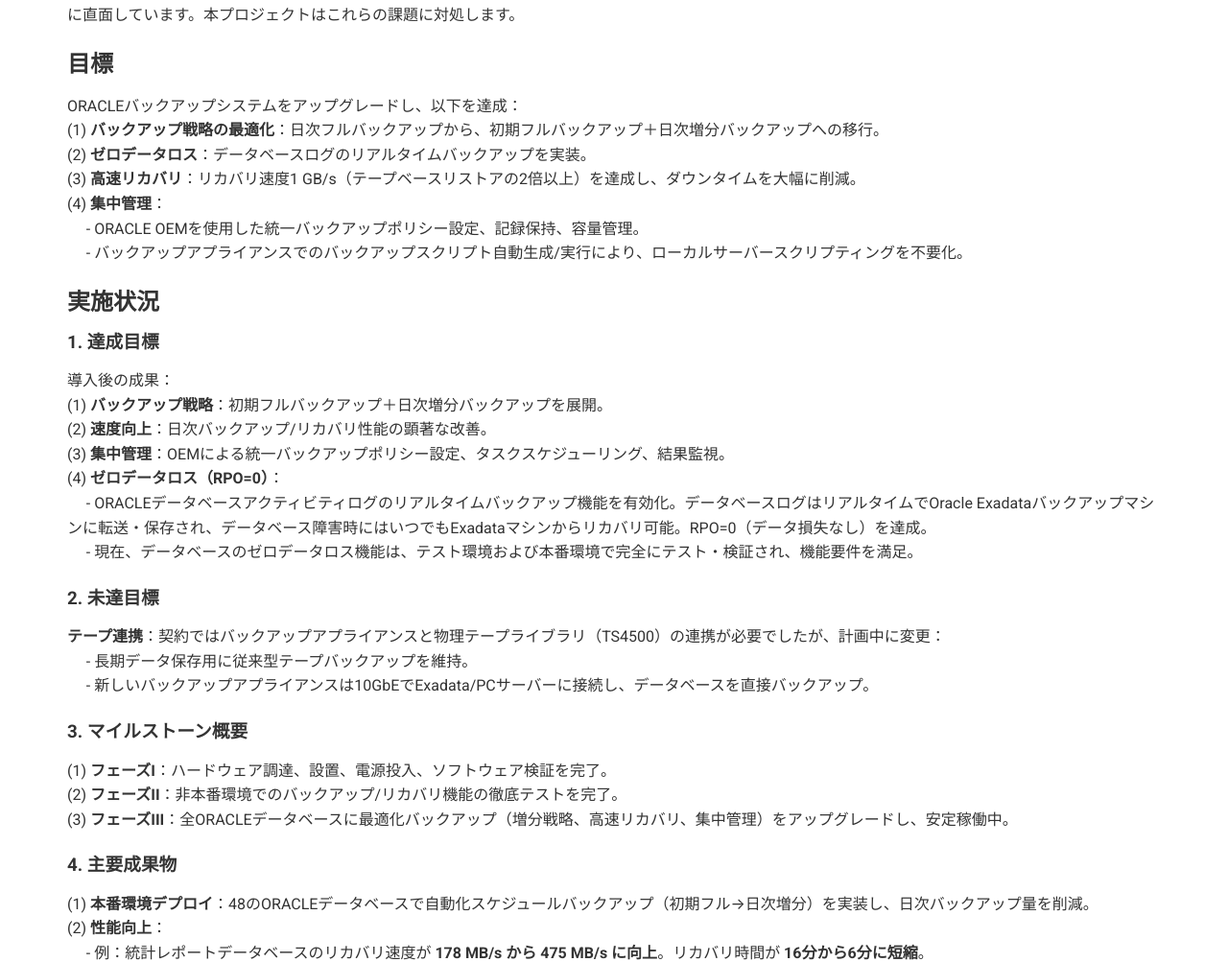
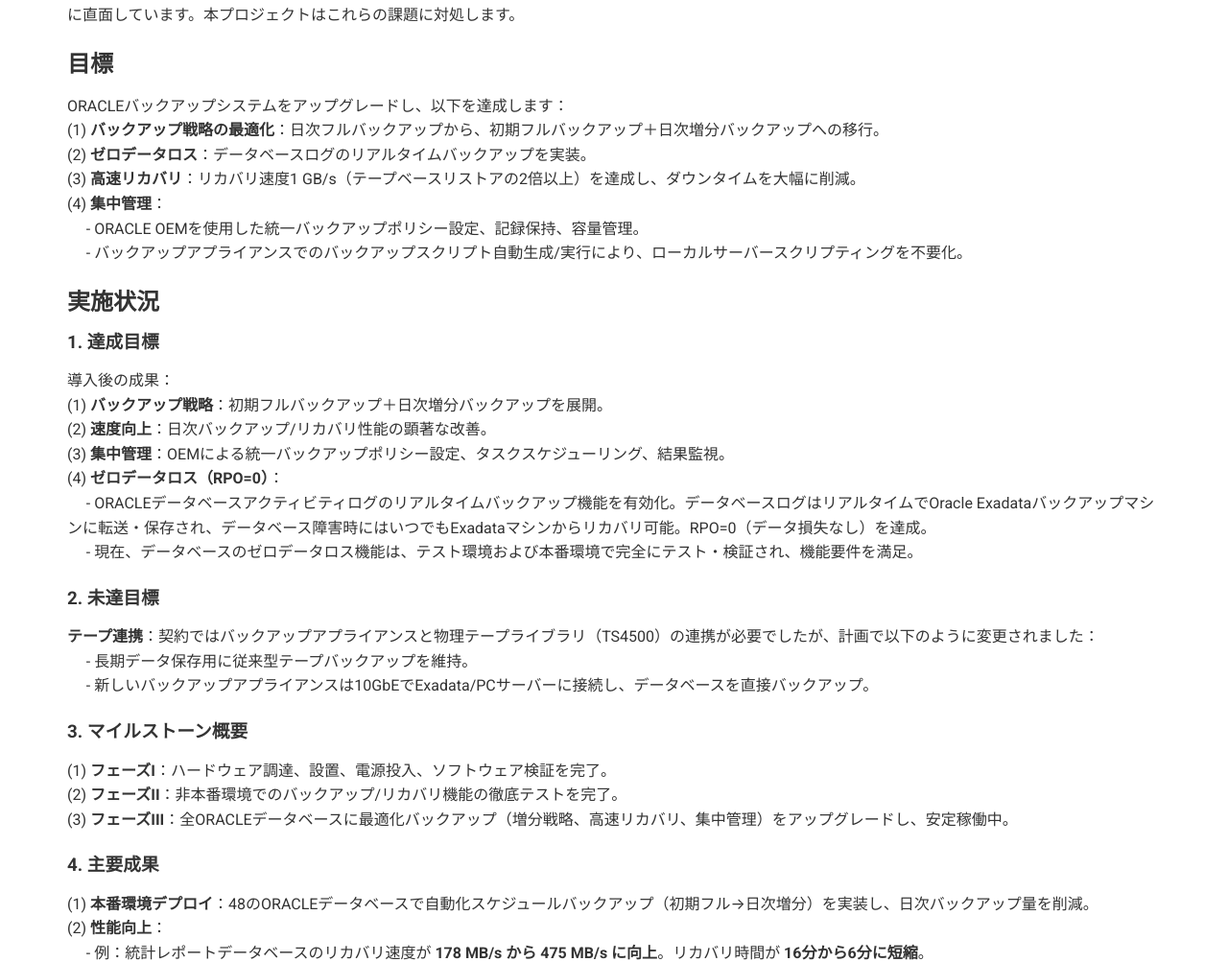
Before and after one commit to goodwaysIT/ja, a Jekyll site: the page built from _projects/ORACLE-Database-Backup-Optimization-and-Upgrade-Project.md, in a window 1280 px wide. Shown: the part 891-1894 px from the top of the page at 96% size. Built offline with Jekyll 4.4.1, drawn with Linux system fonts in a browser that asks for light colours.

Commit message:
Update ORACLE-Database-Backup-Optimization-and-Upgrade-Project.md

```diff
--- a/_projects/ORACLE-Database-Backup-Optimization-and-Upgrade-Project.md
+++ b/_projects/ORACLE-Database-Backup-Optimization-and-Upgrade-Project.md
@@ -20,7 +20,7 @@ tags: [「Oracle」、「Oracle Exadata」、「バックアップ戦略の最
 要約すると、既存のORACLEデータベースバックアップは、バックアップ/リカバリ時間の延長、ログ喪失リスク、未検証のバックアップ有効性、非効率な管理といった課題に直面しています。本プロジェクトはこれらの課題に対処します。
 
 ## 目標
-ORACLEバックアップシステムをアップグレードし、以下を達成：
+ORACLEバックアップシステムをアップグレードし、以下を達成します：
 (1) **バックアップ戦略の最適化**：日次フルバックアップから、初期フルバックアップ＋日次増分バックアップへの移行。
 (2) **ゼロデータロス**：データベースログのリアルタイムバックアップを実装。
 (3) **高速リカバリ**：リカバリ速度1 GB/s（テープベースリストアの2倍以上）を達成し、ダウンタイムを大幅に削減。
@@ -39,7 +39,7 @@ ORACLEバックアップシステムをアップグレードし、以下を達
 &nbsp;&nbsp;&nbsp;&nbsp; - 現在、データベースのゼロデータロス機能は、テスト環境および本番環境で完全にテスト・検証され、機能要件を満足。
 
 ### 2. 未達目標
-**テープ連携**：契約ではバックアップアプライアンスと物理テープライブラリ（TS4500）の連携が必要でしたが、計画中に変更：
+**テープ連携**：契約ではバックアップアプライアンスと物理テープライブラリ（TS4500）の連携が必要でしたが、計画で以下のように変更されました：
 &nbsp;&nbsp;&nbsp;&nbsp; - 長期データ保存用に従来型テープバックアップを維持。
 &nbsp;&nbsp;&nbsp;&nbsp; - 新しいバックアップアプライアンスは10GbEでExadata/PCサーバーに接続し、データベースを直接バックアップ。
 
@@ -48,7 +48,7 @@ ORACLEバックアップシステムをアップグレードし、以下を達
 (2) **フェーズII**：非本番環境でのバックアップ/リカバリ機能の徹底テストを完了。
 (3) **フェーズIII**：全ORACLEデータベースに最適化バックアップ（増分戦略、高速リカバリ、集中管理）をアップグレードし、安定稼働中。
 
-### 4. 主要成果物
+### 4. 主要成果
 (1) **本番環境デプロイ**：48のORACLEデータベースで自動化スケジュールバックアップ（初期フル→日次増分）を実装し、日次バックアップ量を削減。
 (2) **性能向上**：
 &nbsp;&nbsp;&nbsp;&nbsp; - 例：統計レポートデータベースのリカバリ速度が **178 MB/s から 475 MB/s に向上**。リカバリ時間が **16分から6分に短縮**。
```
